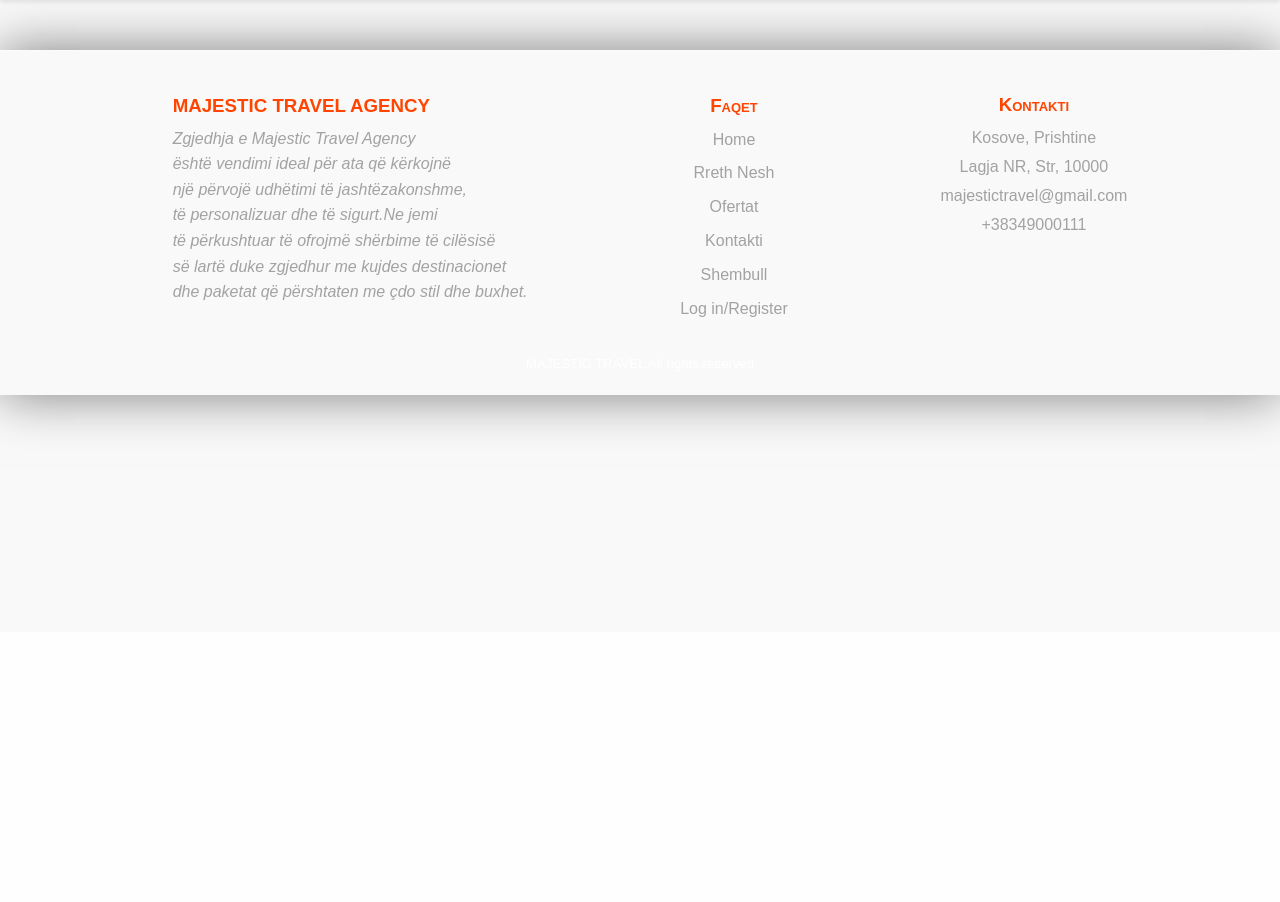
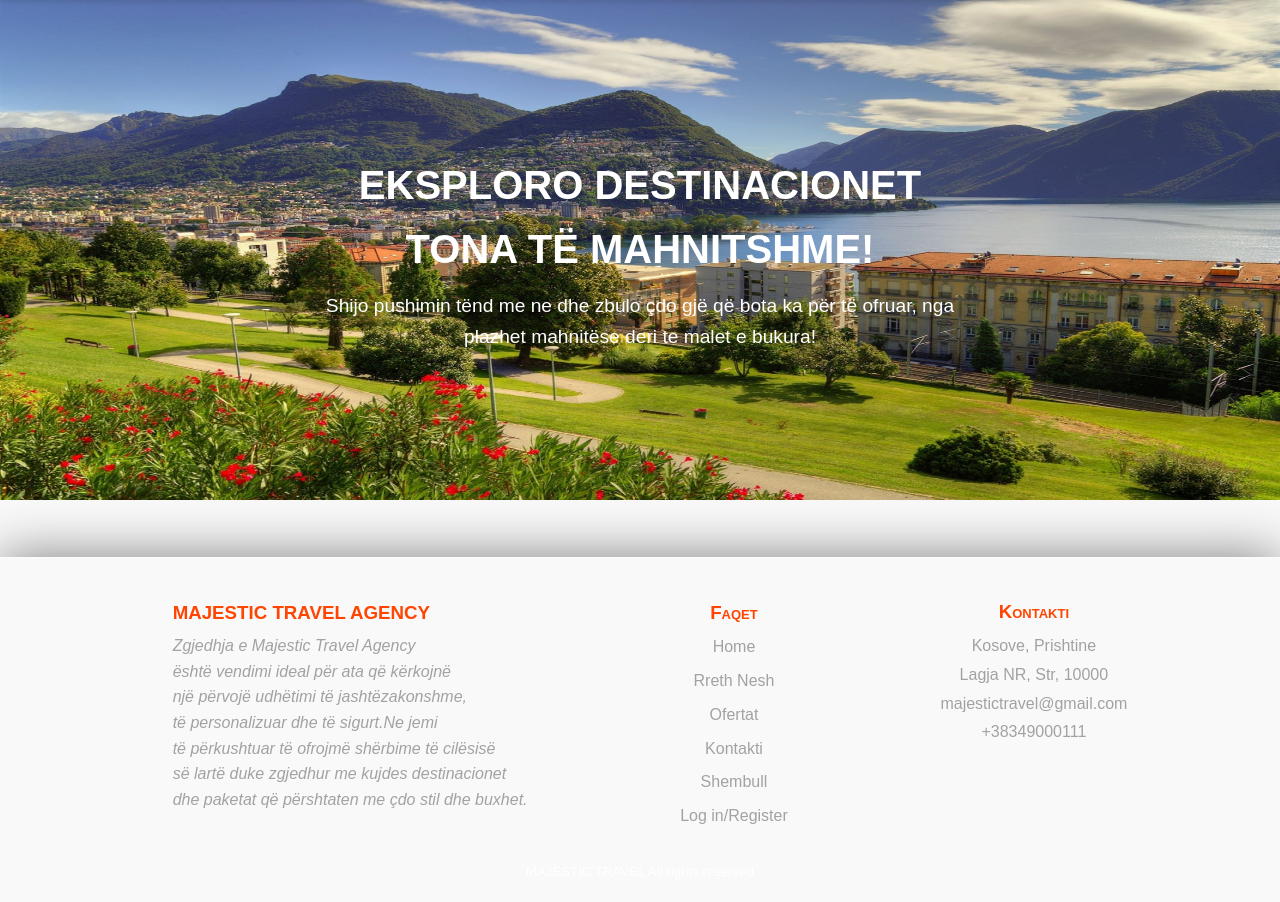
Before and after one commit to OketaShuki/TravelAgencyProjekti, a PHP site: page /rrethnesh.html in a window 1280 px wide. Shown: the part 168-1070 px from the top of the page. Before the commit the page ends 603 px from the top, so only its background shows below. Run offline with PHP 8.4, Linux system fonts and the light colour scheme.

Commit message:
Stilizimi nje pjese ne faqen about

```diff
--- a/rrethnesh.css
+++ b/rrethnesh.css
@@ -46,6 +46,48 @@
     max-height: 20px;
     margin-left: 10px;
   }
+
+  /* Stilizimi i Main */
+
+  body, html {
+    margin: 0;
+    padding: 0;
+}
+
+
+.container {
+    position: relative;
+    text-align: center;
+}
+
+
+.container img {
+    width: 100%;
+    height: auto;
+}
+
+.text-overlay {
+    position: absolute;
+    top: 50%;
+    left: 50%;
+    transform: translate(-50%, -50%);
+    color: white;
+    text-align: center;
+}
+
+.text-overlay h1 {
+    font-size: 2.5em;
+    margin-bottom: 10px;
+}
+
+.text-overlay p {
+    font-size: 1.2em;
+}
+
+.container img {
+    width: 100%;
+    height: 500px;
+}
 
 
 /*Stilizimi i footer */
--- a/rrethnesh.html
+++ b/rrethnesh.html
@@ -26,6 +26,13 @@
             <a href="https://www.instagram.com/" target="_blank"><img src="fototprojekt/ikonainstagramit.png" alt="Instagram"></a>
         </div>
     </header>
+    <div class="container">
+        <img src="fototprojekt/lugano.jpg" alt="Your Image">
+        <div class="text-overlay">
+            <h1>EKSPLORO DESTINACIONET TONA TË MAHNITSHME!</h1>
+            <p>Shijo pushimin tënd me ne dhe zbulo çdo gjë që bota ka për të ofruar, nga plazhet mahnitëse deri te malet e bukura!</p>
+        </div>
+    </div>
 </body>
 <footer>
     <div class="footer-div">
```
